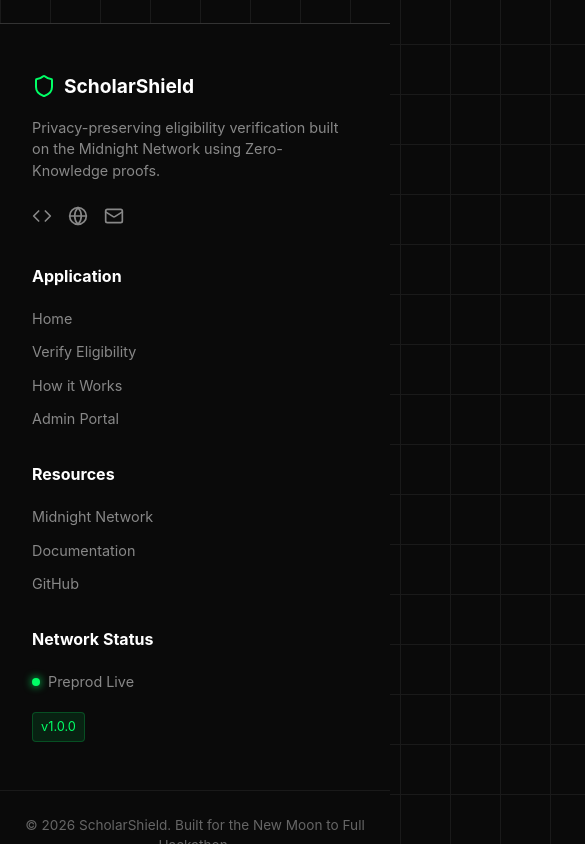
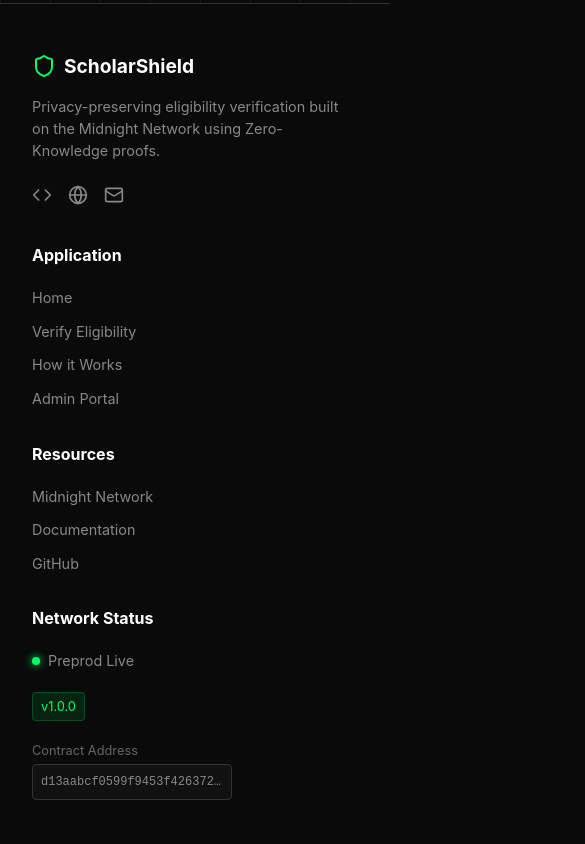
Before and after one commit to DeepSaha25/ScholarShield, a React (Vite) app in the folder frontend/: page /dashboard in a window 390 px wide. Shown: the part 1156-2000 px from the top of the page, 585 px wide, since content can reach past the window. Built offline with nearby package versions, Linux system fonts and the light colour scheme; what @midnight-ntwrk/compact-runtime would draw is missing.

Commit message:
improve mobile rendering for navbar and footer address

```diff
--- a/frontend/src/components/Footer.tsx
+++ b/frontend/src/components/Footer.tsx
@@ -1,6 +1,7 @@
 import React from 'react';
 import { Link } from 'react-router-dom';
 import { Shield, Code, Globe, Mail } from 'lucide-react';
+import { PREPROD_CONTRACT_ADDRESS } from '../config';
 
 export default function Footer() {
   return (
@@ -52,6 +53,28 @@
               v1.0.0
             </span>
           </div>
+          <div style={{ marginTop: '0.5rem' }}>
+            <span style={{ color: '#666', fontSize: '0.8rem', display: 'block', marginBottom: '0.25rem' }}>Contract Address</span>
+            <div
+              style={{
+                color: '#888',
+                fontSize: '0.75rem',
+                fontFamily: 'monospace',
+                backgroundColor: '#111',
+                padding: '0.5rem',
+                borderRadius: '4px',
+                border: '1px solid #333',
+                wordBreak: 'break-all',
+                maxWidth: '200px',
+                whiteSpace: 'nowrap',
+                overflow: 'hidden',
+                textOverflow: 'ellipsis'
+              }}
+              title={PREPROD_CONTRACT_ADDRESS}
+            >
+              {PREPROD_CONTRACT_ADDRESS}
+            </div>
+          </div>
         </div>
 
       </div>
--- a/frontend/src/index.css
+++ b/frontend/src/index.css
@@ -689,3 +689,16 @@
     opacity: 1;
   }
 }
+
+/* Mobile Navbar */
+@media (max-width: 768px) {
+  .nav-item-text {
+    display: none;
+  }
+  .navbar-links {
+    gap: 1rem;
+  }
+  .navbar-logo span {
+    display: none;
+  }
+}
```
